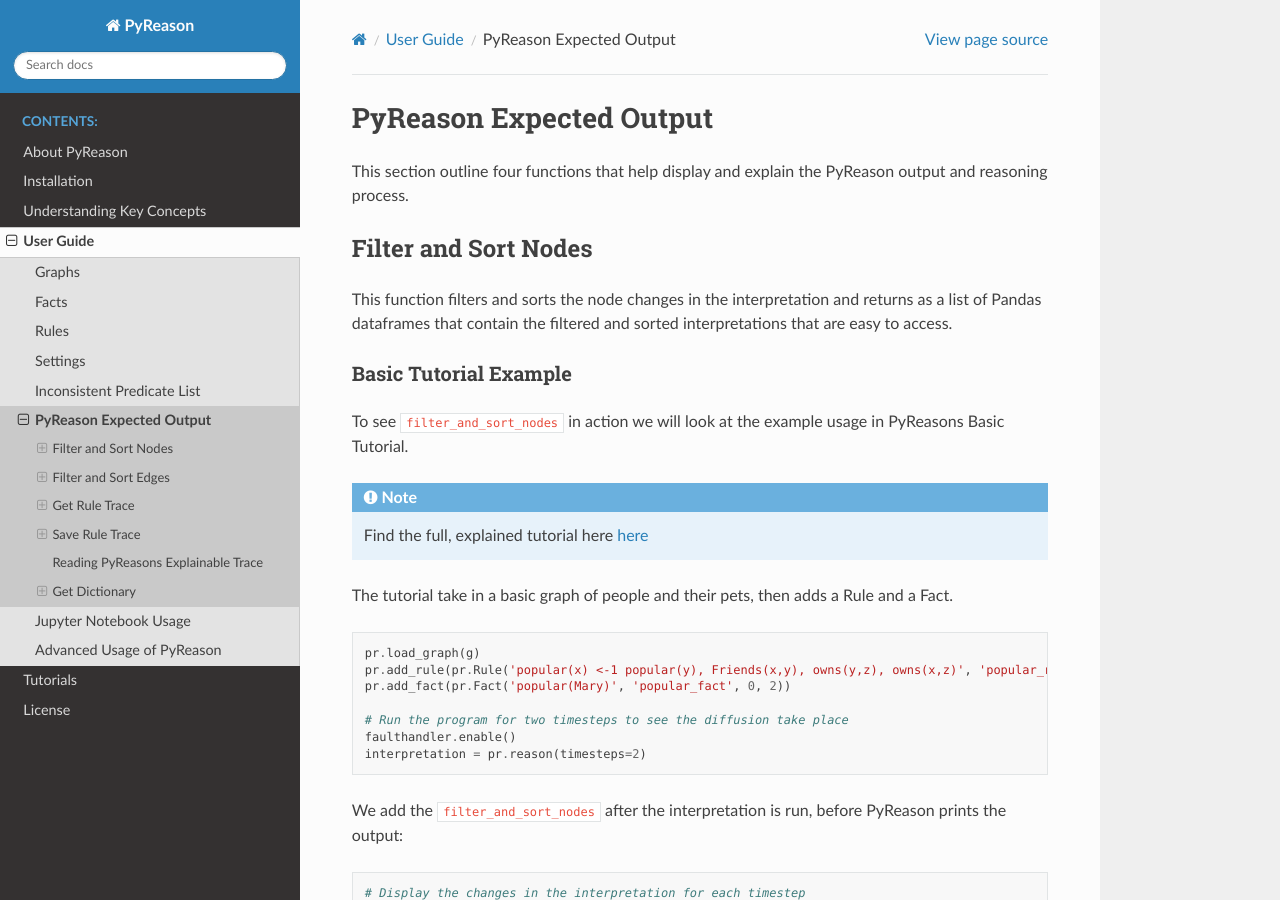
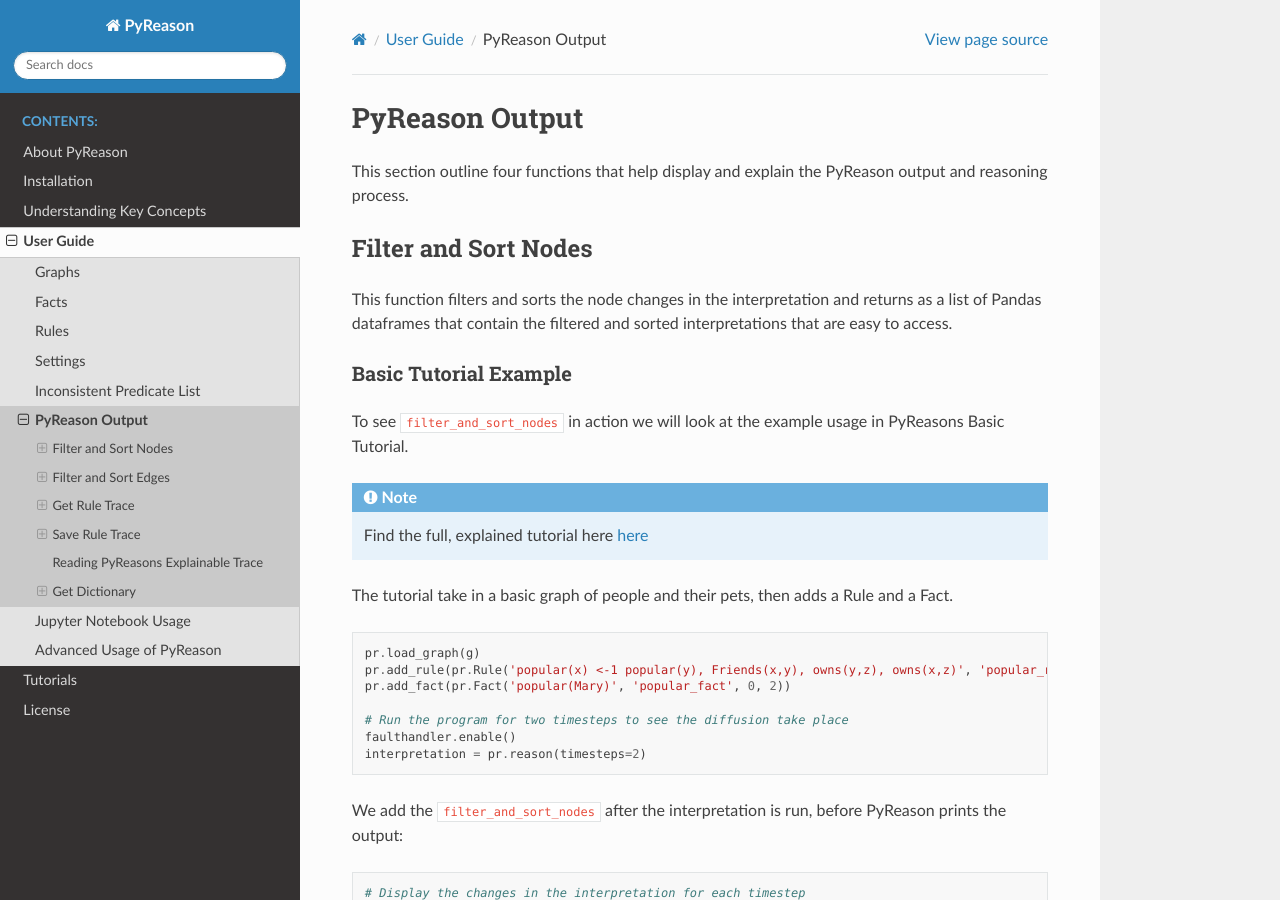
Before and after one commit to lab-v2/pyreason, a Sphinx documentation site: the page built from docs/source/user_guide/6_pyreason_output.rst, in a window 1280 px wide and 900 px high. Built offline with Sphinx 7.4.7 and the Read the Docs theme 3.1.0, drawn with Linux system fonts in a browser that asks for light colours; pages that are not in the unit, such as notebooks, are missing from menus.

Commit message:
changed name

```diff
--- a/docs/source/user_guide/6_pyreason_expected_output.rst
+++ b/docs/source/user_guide/6_pyreason_output.rst
@@ -1,6 +1,6 @@
-.. _pyreason_expected_output:
+.. _pyreason_output:
 
-PyReason Expected Output
+PyReason Output
 ===========================
 
 This section outline four functions that help display and explain the PyReason output and reasoning process.
```
